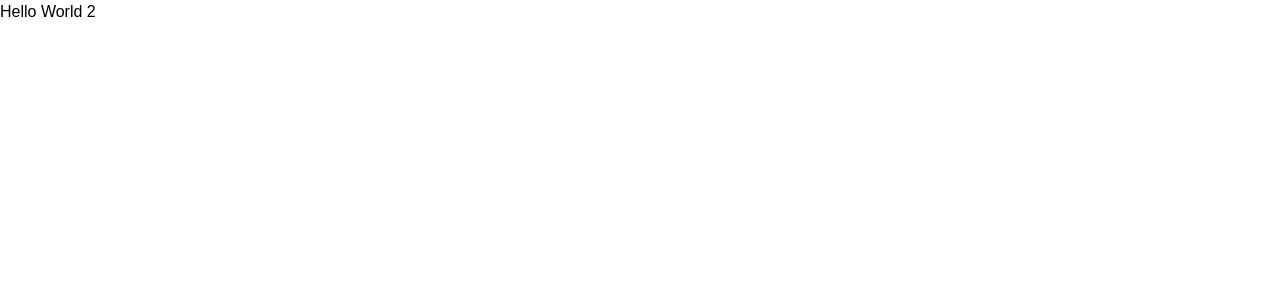
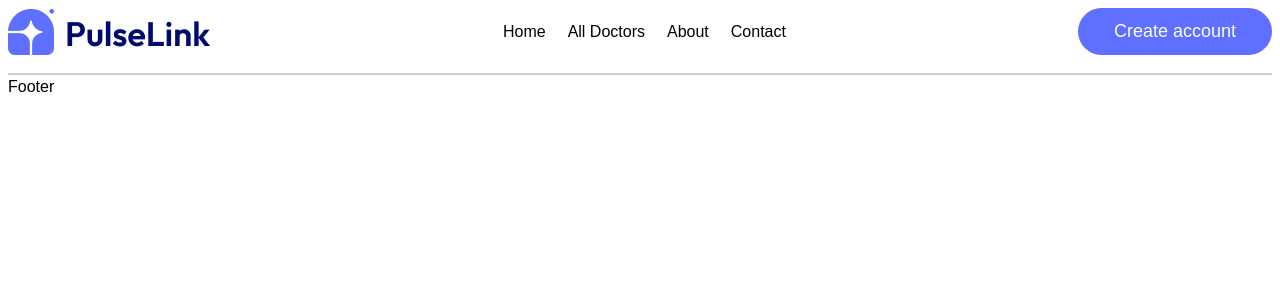
Before and after one commit to shifat97/pulselink, a React (Vite) app: page / in a window 1280 px wide. Shown: the top 300 px of the page. Built offline with nearby package versions, Linux system fonts and the light colour scheme.

Commit message:
add: header and hamburger

```diff
--- a/package.json
+++ b/package.json
@@ -13,6 +13,7 @@
     "@tailwindcss/vite": "^4.1.11",
     "react": "^19.1.0",
     "react-dom": "^19.1.0",
+    "react-icons": "^5.5.0",
     "react-router": "^7.7.0",
     "tailwindcss": "^4.1.11"
   },
--- a/src/App.jsx
+++ b/src/App.jsx
@@ -1,8 +1,13 @@
+import { Outlet } from "react-router";
+import Header from "./components/Header";
+
 function App() {
     return (
-        <>
-            <h1>Hello World 2</h1>
-        </>
+        <main className="font-poppins bg-white min-h-screen 2xl:max-w-[1536px] m-2 2xl:mx-auto">
+            <Header />
+            <Outlet />
+            <footer>Footer</footer>
+        </main>
     );
 }
 
--- /dev/null
+++ b/src/components/Hamburger.jsx
@@ -0,0 +1,14 @@
+import { Link } from "react-router";
+import { navLinks } from "../constants/navLinks";
+
+export default function Hamburger() {
+    return (
+        <nav className="flex flex-col items-center gap-10">
+            {navLinks.map((item, index) => (
+                <Link key={index} to={item.to}>
+                    <span>{item.name}</span>
+                </Link>
+            ))}
+        </nav>
+    );
+}
--- /dev/null
+++ b/src/components/Header.jsx
@@ -0,0 +1,42 @@
+import Hamburger from "./Hamburger";
+import Logo from "./Logo";
+import Navbar from "./Navbar";
+import User from "./User";
+import { FaBars, RxCross1 } from "../constants/icons";
+import { useState } from "react";
+
+export default function Header() {
+    const [toggleHam, setToggleHam] = useState(false);
+
+    return (
+        <header className="flex items-center justify-between w-ful border-b-2 border-black/20 pb-18">
+            <Logo />
+            <div className="hidden lg:block">
+                <Navbar />
+            </div>
+            <div className="lg:hidden relative">
+                {toggleHam ? (
+                    <RxCross1
+                        className="text-2xl"
+                        onClick={() => setToggleHam(!toggleHam)}
+                    />
+                ) : (
+                    <FaBars
+                        className="text-2xl"
+                        onClick={() => setToggleHam(!toggleHam)}
+                    />
+                )}
+                <div
+                    className={`${
+                        toggleHam ? "block" : "hidden"
+                    } bg-black/5 absolute right-0 top-15 w-[218px] rounded-sm p-2`}
+                >
+                    <Hamburger />
+                </div>
+            </div>
+            <div className="hidden lg:block">
+                <User />
+            </div>
+        </header>
+    );
+}
--- /dev/null
+++ b/src/components/Logo.jsx
@@ -0,0 +1,9 @@
+import { logo } from "../constants/images";
+
+export default function Logo() {
+    return (
+        <section>
+            <img src={logo} alt="PulseLink" />
+        </section>
+    );
+}
--- /dev/null
+++ b/src/components/Navbar.jsx
@@ -0,0 +1,14 @@
+import { NavLink } from "react-router";
+import { navLinks } from "../constants/navLinks";
+
+export default function Navbar() {
+    return (
+        <nav className="flex items-center gap-22">
+            {navLinks.map((item, index) => (
+                <NavLink key={index} to={item.to}>
+                    <span>{item.name}</span>
+                </NavLink>
+            ))}
+        </nav>
+    );
+}
--- /dev/null
+++ b/src/components/User.jsx
@@ -0,0 +1,9 @@
+export default function User() {
+    return (
+        <section>
+            <button className="bg-primary hover:bg-pm-hover px-36 py-10 rounded-full text-white text-18 font-outfit font-light cursor-pointer">
+                Create account
+            </button>
+        </section>
+    );
+}
--- /dev/null
+++ b/src/constants/icons.js
@@ -0,0 +1,4 @@
+import { FaBars } from "react-icons/fa";
+import { RxCross1 } from "react-icons/rx";
+
+export { FaBars, RxCross1 };
--- /dev/null
+++ b/src/constants/images.js
@@ -0,0 +1,3 @@
+import logo from "../assets/assets_frontend/logo.png";
+
+export { logo };
--- /dev/null
+++ b/src/constants/navLinks.js
@@ -0,0 +1,20 @@
+const navLinks = [
+    {
+        name: "Home",
+        to: "",
+    },
+    {
+        name: "All Doctors",
+        to: "/all-doctors",
+    },
+    {
+        name: "About",
+        to: "/about",
+    },
+    {
+        name: "Contact",
+        to: "/contact",
+    },
+];
+
+export { navLinks };
--- a/src/index.css
+++ b/src/index.css
@@ -1,6 +1,23 @@
 @import "tailwindcss";
-@import url("https://fonts.googleapis.com/css2?family=Poppins:ital,wght@0,100;0,200;0,300;0,400;0,500;0,600;0,700;0,800;0,900;1,100;1,200;1,300;1,400;1,500;1,600;1,700;1,800;1,900&display=swap");
+@import url("https://fonts.googleapis.com/css2?family=Outfit:wght@100..900&family=Poppins:ital,wght@0,100;0,200;0,300;0,400;0,500;0,600;0,700;0,800;0,900;1,100;1,200;1,300;1,400;1,500;1,600;1,700;1,800;1,900&display=swap");
 
-* {
-    font-family: "Poppins", sans-serif;
+@theme {
+    /* Fonts */
+    --font-poppins: "Poppins", sans-serif;
+    --font-outfit: "Outfit", sans-serif;
+
+    /* Colors */
+    --color-primary: #5f6fff;
+    --color-pm-hover: #625fff;
+
+    /* Font Size */
+    --text-18: 18px;
+
+    /* Spacing */
+    --spacing-22: 22px;
+
+    /* Padding */
+    --spacing-10: 10px;
+    --spacing-18: 18px;
+    --spacing-36: 36px;
 }
```
Also changed, not shown: 1 other file (tests, documents, lock files or other folders).
